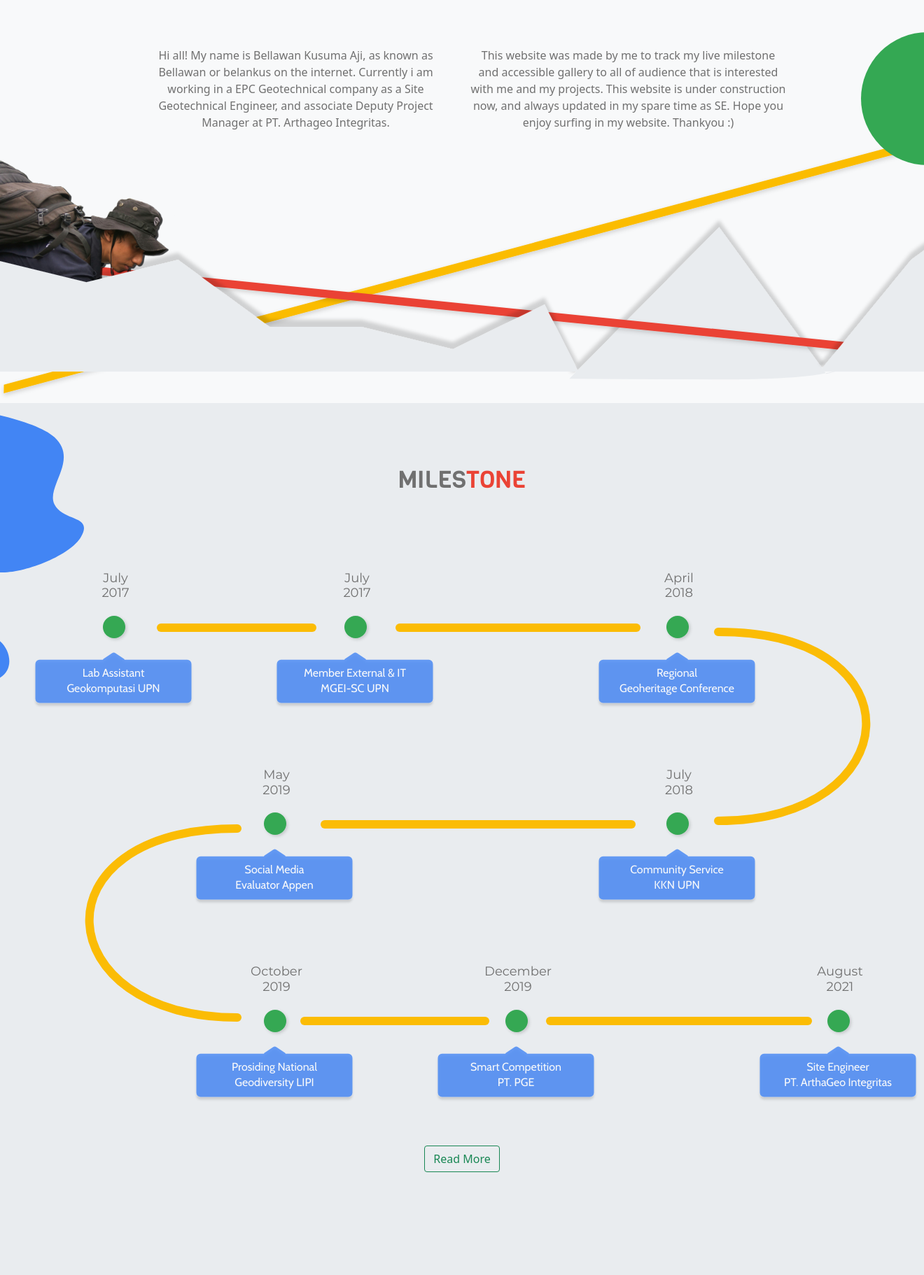
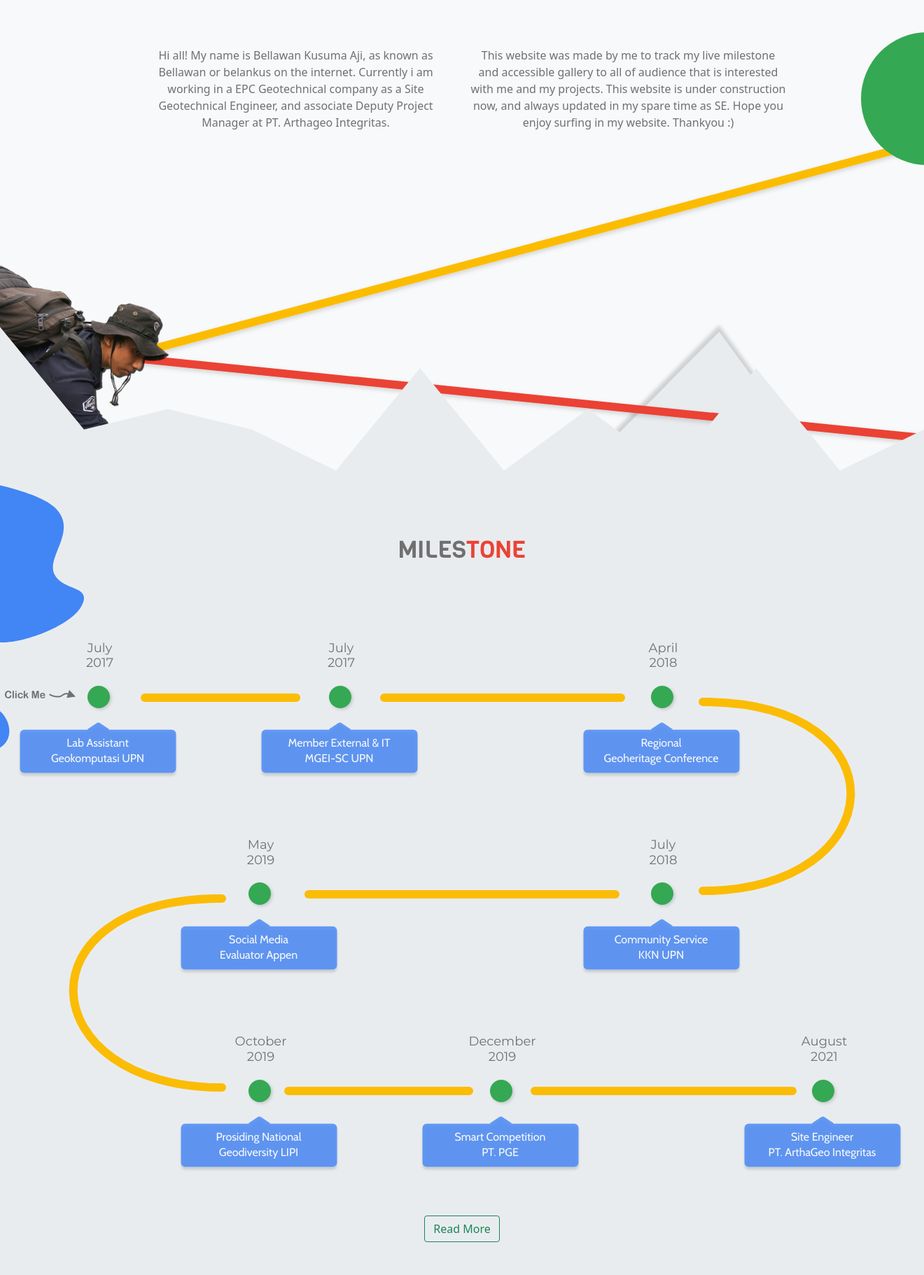
Before and after one commit to belankus/belankus.github.io, a PHP site: page / in a window 1320 px wide. Shown: the part 834-2656 px from the top of the page at 70% size. Run offline with PHP 8.4, Linux system fonts and the light colour scheme.

Commit message:
perbaikan posisi wave di about, perbaikan posisi gambar di about, penambahan tulisan click me di milestone, menghapus peta, menghapus alamat dan nomor telepon

```diff
--- a/css/main.css
+++ b/css/main.css
@@ -187,7 +187,7 @@ section .main {
 .about {
   width: 100%;
   background-color: #f8f9fa;
-  height: 700px;
+  height: 800px;
   position: relative;
   overflow: hidden;
 }
@@ -213,7 +213,7 @@ section .main {
 }
 .about .photo2 {
   position: absolute;
-  bottom: 100px;
+  bottom: 50px;
   left: 0;
   z-index: 2;
 }
@@ -223,19 +223,18 @@ section .main {
 }
 .about .garis-2 {
   position: relative;
-  top: -300px;
+  top: -180px;
   left: -50px;
   z-index: 1;
 }
 .about .wave {
   position: relative;
-  bottom: 600px;
+  bottom: 420px;
   z-index: 3;
-  left: -15px;
 }
 .about .wave1 {
   position: relative;
-  bottom: 830px;
+  bottom: 700px;
   left: 800px;
   z-index: 0;
 }
@@ -271,6 +270,7 @@ section .main {
   color: #707070;
 }
 .milestone .grid-container {
+  justify-content: center;
   position: relative;
   margin-top: 100px;
   grid-column-gap: 15px;
@@ -281,7 +281,7 @@ section .main {
   grid-template-rows: repeat(9, 1fr);
   justify-items: center;
   align-items: center;
-  grid-template-areas: ". tanggal1 . . tanggal2 . . . tanggal3 . . ." ". titik1 garis1 garis1 titik2 garis2 garis2 garis2 titik3 garis3 garis3 garis3" ". konten1 . . konten2 . . . konten3 garis3 garis3 garis3" ". . . tanggal5 . . . . tanggal4 garis3 garis3 garis3" "garis5 garis5 garis5 titik5 garis4 garis4 garis4 garis4 titik4 garis3 garis3 garis3" "garis5 garis5 garis5 konten5 . . . konten4 konten4 konten4 . ." "garis5 garis5 garis5 tanggal6 . . tanggal7 . . . tanggal8 ." "garis5 garis5 garis5 titik6 garis6 garis6 titik7 garis7 garis7 garis7 titik8 ." ". . konten6 konten6 konten6 konten7 konten7 konten7 . konten8 konten8 konten8";
+  grid-template-areas: ". tanggal1 . . tanggal2 . . . tanggal3 . . ." "click-me titik1 garis1 garis1 titik2 garis2 garis2 garis2 titik3 garis3 garis3 garis3" ". konten1 . . konten2 . . . konten3 garis3 garis3 garis3" ". . . tanggal5 . . . . tanggal4 garis3 garis3 garis3" "garis5 garis5 garis5 titik5 garis4 garis4 garis4 garis4 titik4 garis3 garis3 garis3" "garis5 garis5 garis5 konten5 . . . konten4 konten4 konten4 . ." "garis5 garis5 garis5 tanggal6 . . tanggal7 . . . tanggal8 ." "garis5 garis5 garis5 titik6 garis6 garis6 titik7 garis7 garis7 garis7 titik8 ." ". . konten6 konten6 konten6 konten7 konten7 konten7 . konten8 konten8 konten8";
 }
 .milestone .tanggal1 {
   grid-area: tanggal1;
@@ -407,6 +407,12 @@ section .main {
 }
 .milestone .garis7 {
   grid-area: garis7;
+}
+.milestone .click-me {
+  position: relative;
+  grid-area: click-me;
+  right: -30px;
+  top: -5px;
 }
 .milestone .titik1 {
   position: relative;
@@ -894,6 +900,7 @@ header .playground {
   .milestone .tanggal1,
 .milestone .tanggal2,
 .milestone .tanggal3,
+.milestone .click-me,
 .milestone .garis1,
 .milestone .garis2,
 .milestone .garis3,
--- a/css/main.scss
+++ b/css/main.scss
@@ -249,21 +249,21 @@ section {
 
   .garis-2 {
     position: relative;
-    top: -300px;
+    top: -180px;
     left: -50px;
 
     z-index: 1;
   }
   .wave {
     position: relative;
-    bottom: 600px;
+    bottom: 420px;
     z-index: 3;
-    left: -15px;
+    // left: -15px;
   }
 
   .wave1 {
     position: relative;
-    bottom: 830px;
+    bottom: 700px;
     left: 800px;
     z-index: 0;
   }
@@ -302,6 +302,7 @@ section {
     color: $huruf;
   }
   .grid-container {
+    justify-content: center;
     position: relative;
     margin-top: 100px;
     grid-column-gap: 15px;
@@ -314,7 +315,7 @@ section {
     align-items: center;
     grid-template-areas:
       ". tanggal1 . . tanggal2 . . . tanggal3 . . ."
-      ". titik1 garis1 garis1 titik2 garis2 garis2 garis2 titik3 garis3 garis3 garis3"
+      "click-me titik1 garis1 garis1 titik2 garis2 garis2 garis2 titik3 garis3 garis3 garis3"
       ". konten1 . . konten2 . . . konten3 garis3 garis3 garis3"
       ". . . tanggal5 . . . . tanggal4 garis3 garis3 garis3"
       "garis5 garis5 garis5 titik5 garis4 garis4 garis4 garis4 titik4 garis3 garis3 garis3"
@@ -459,6 +460,13 @@ section {
   .garis7 {
     grid-area: garis7;
     // background: $kuning;
+  }
+
+  .click-me {
+    position: relative;
+    grid-area: click-me;
+    right: -30px;
+    top:-5px;
   }
   .titik1 {
     position: relative;
@@ -990,6 +998,7 @@ footer {
     .tanggal1,
     .tanggal2,
     .tanggal3,
+    .click-me,
     .garis1,
     .garis2,
     .garis3,
--- a/index.html
+++ b/index.html
@@ -143,6 +143,9 @@
         <div class="tanggal8">
           <h3>August <br />2021</h3>
         </div>
+        <div class="click-me">
+          <img src="img/click-me.svg" alt="" />
+        </div>
         <div class="titik1" data-bs-toggle="modal" data-bs-target="#aslab">
           <img src="img/titik.svg" alt="" />
         </div>
```
Also changed, not shown: other parts of index.html (+5 -28 lines), img/click-me.svg (added), img/wave.bak.svg (added), img/wave.svg, 1 other file.
